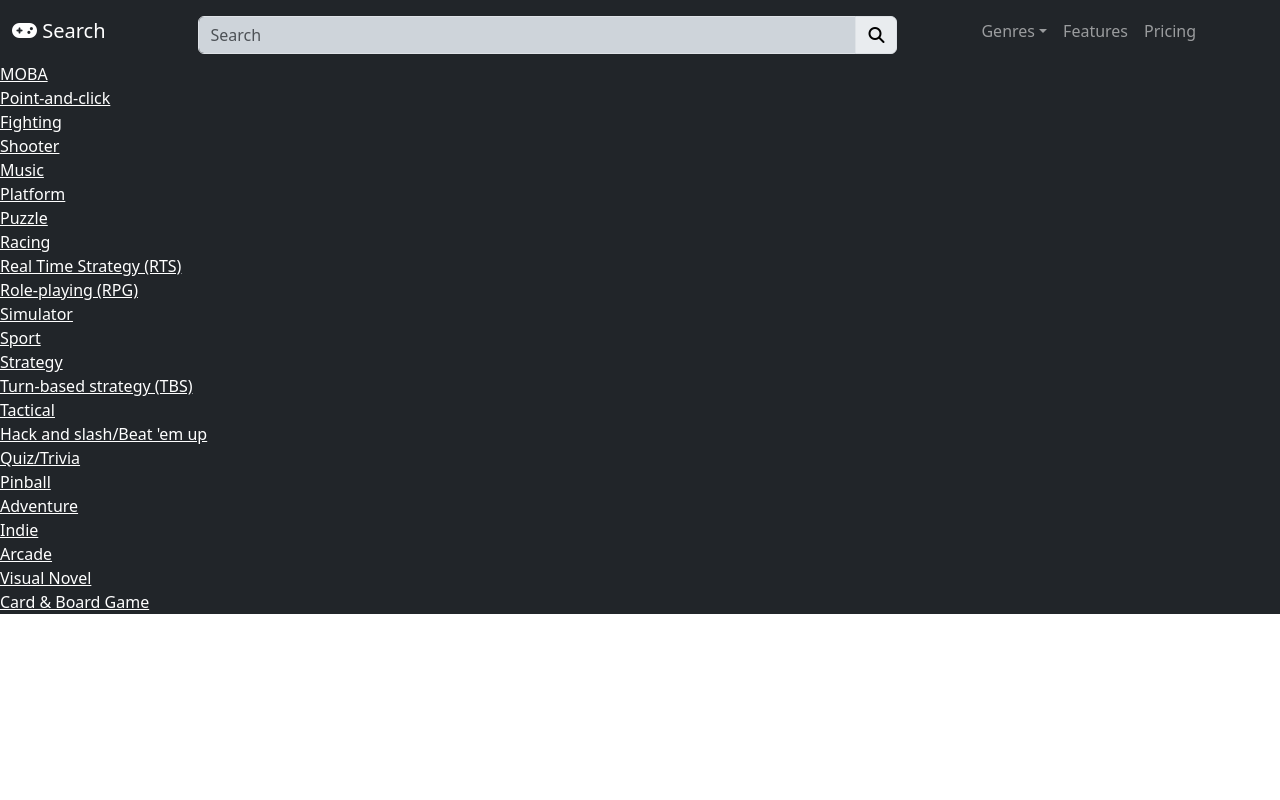
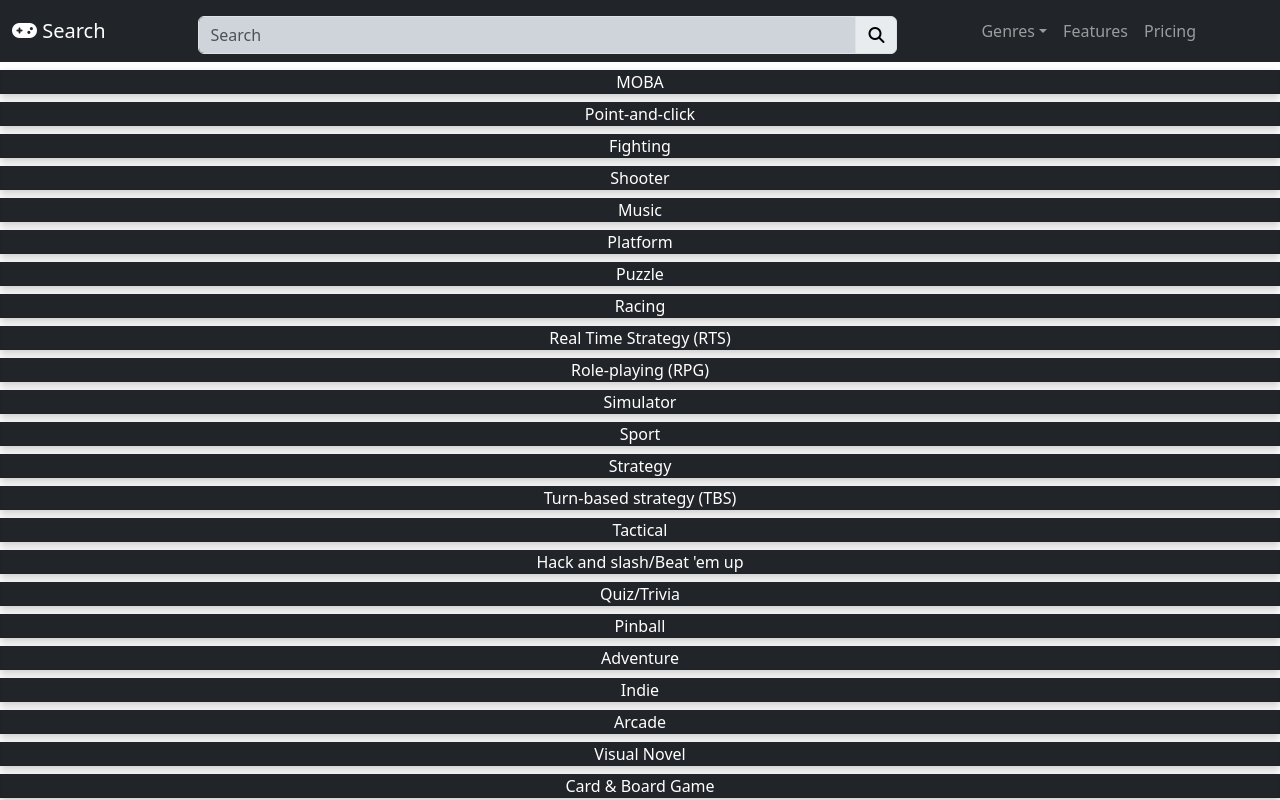
Before and after one commit to jw7914/gamesearch, a React (Vite) app: page /#/genre in a window 1280 px wide. Built offline with nearby package versions, Linux system fonts and the light colour scheme.

Commit message:
added styling to genres

```diff
--- a/src/components/Genres.jsx
+++ b/src/components/Genres.jsx
@@ -1,3 +1,4 @@
+import { Link } from "react-router-dom";
 function Genres() {
     const genres = [
       { id: 36, name: 'MOBA' },
@@ -28,10 +29,10 @@ function Genres() {
     return (
       <div>
         {genres.map((el) => (
-        <li className="list-group-item bg-dark">
-            <a key={el.id} href={`#genre-${el.name}`} style={{color: "white"}}>
+        <li className="list-group-item bg-dark" style={{borderColor: "black", borderWidth: "2px", marginTop: "0.5rem", textAlign: "center", boxShadow: "0 4px 8px rgba(0, 0, 0, 0.2), 0 -1px 2px rgba(0, 0, 0, 0.1) inset"}}>
+           <Link to={`/genre-${el.name}`} key={el.id} style={{color: "white", textDecoration: "none"}}>
                 {el.name}
-            </a>
+           </Link>
         </li>
         ))}
       </div>
```
Also changed, not shown: 1 other file (tests, documents, lock files or other folders).
